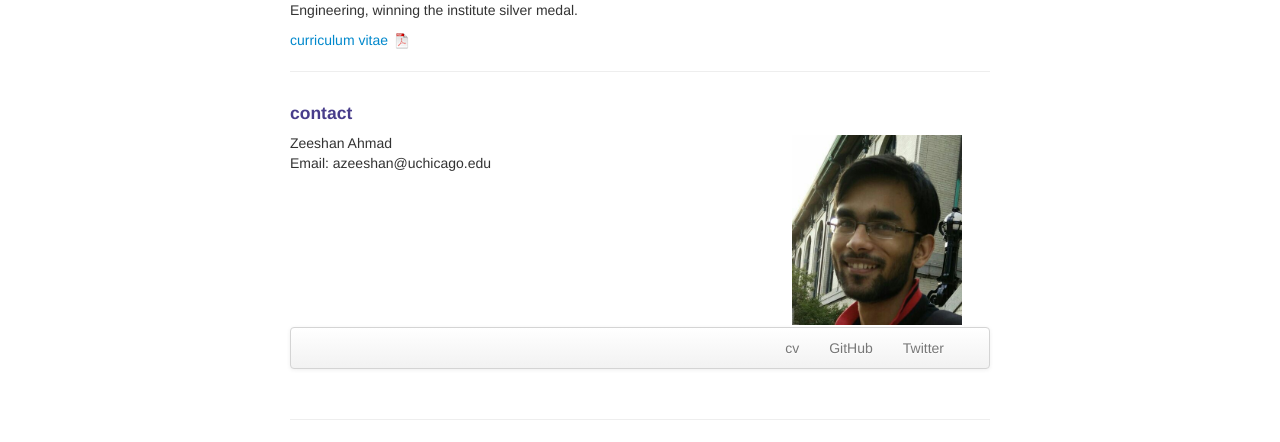
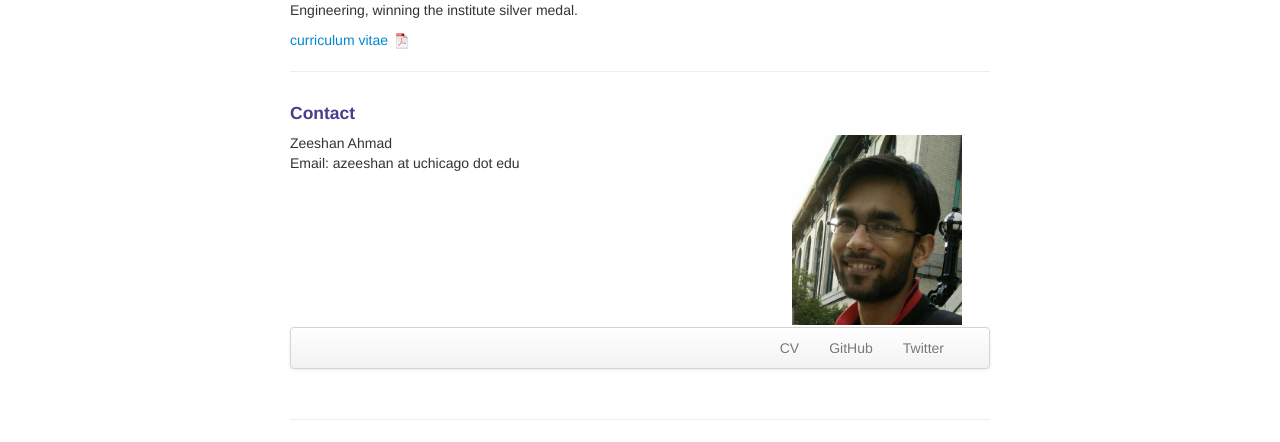
Before and after one commit to ahzeeshan/ahzeeshan.github.io2, a Jekyll site: the page built from index.md, in a window 1280 px wide. Shown: the part 162-604 px from the top of the page. Built offline with Jekyll 4.4.1, drawn with Linux system fonts in a browser that asks for light colours.

```diff
--- a/index.md
+++ b/index.md
@@ -14,12 +14,12 @@ I am a postdoctoral researcher at the Pritzker School of Molecular Engineering,
 
 
 <div class="container">
-<h4><a name="Contact"></a>contact</h4>
+<h4><a name="Contact"></a>Contact</h4>
 
     <div class="row-fluid">
         <div class="span5">
             Zeeshan Ahmad<br/>
-            Email: azeeshan@uchicago.edu<br/>
+            Email: azeeshan at uchicago dot edu<br/>
         </div>
 
         <div class="span2">
@@ -33,7 +33,7 @@ I am a postdoctoral researcher at the Pritzker School of Molecular Engineering,
 <div class="navbar">
   <div class="navbar-inner">
       <ul class="nav">
-          <li><a href="{{ BASE_PATH }}/assets/CV.pdf">cv</a></li>
+          <li><a href="{{ BASE_PATH }}/assets/CV.pdf">CV</a></li>
           <li><a href="https://github.com/ahzeeshan">GitHub</a></li>
           <li><a href="https://twitter.com/zahmad01">Twitter</a></li>
       </ul>
```
